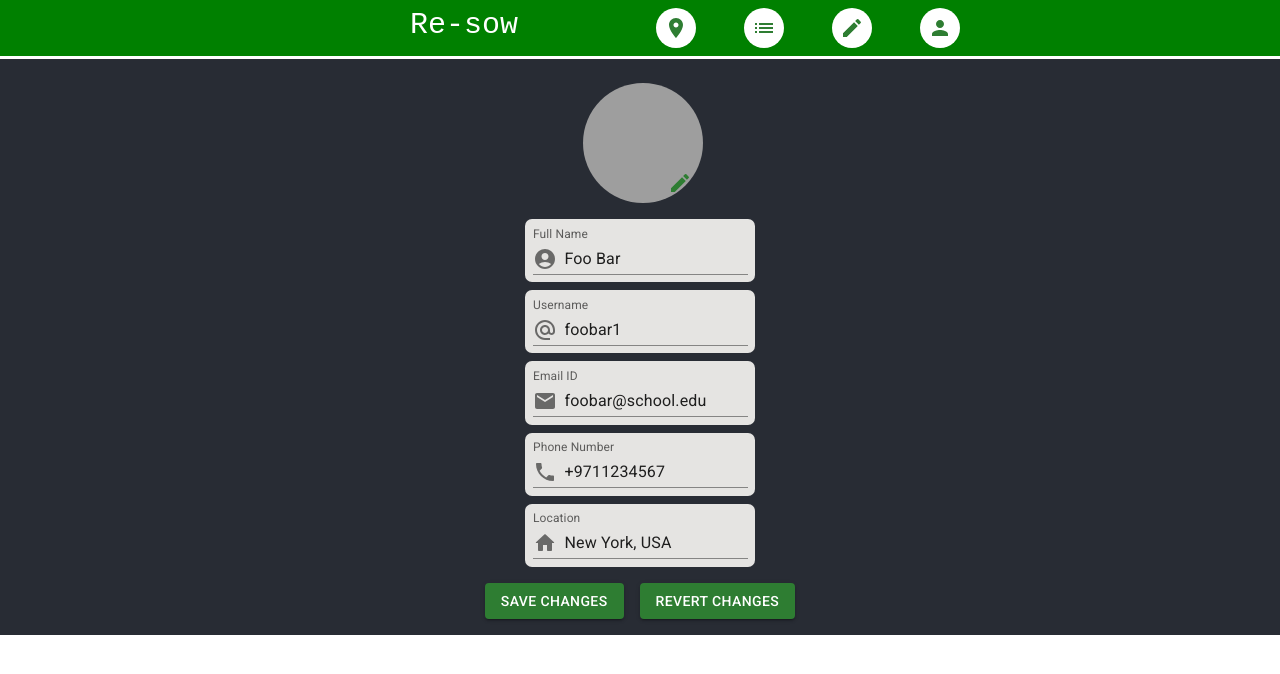
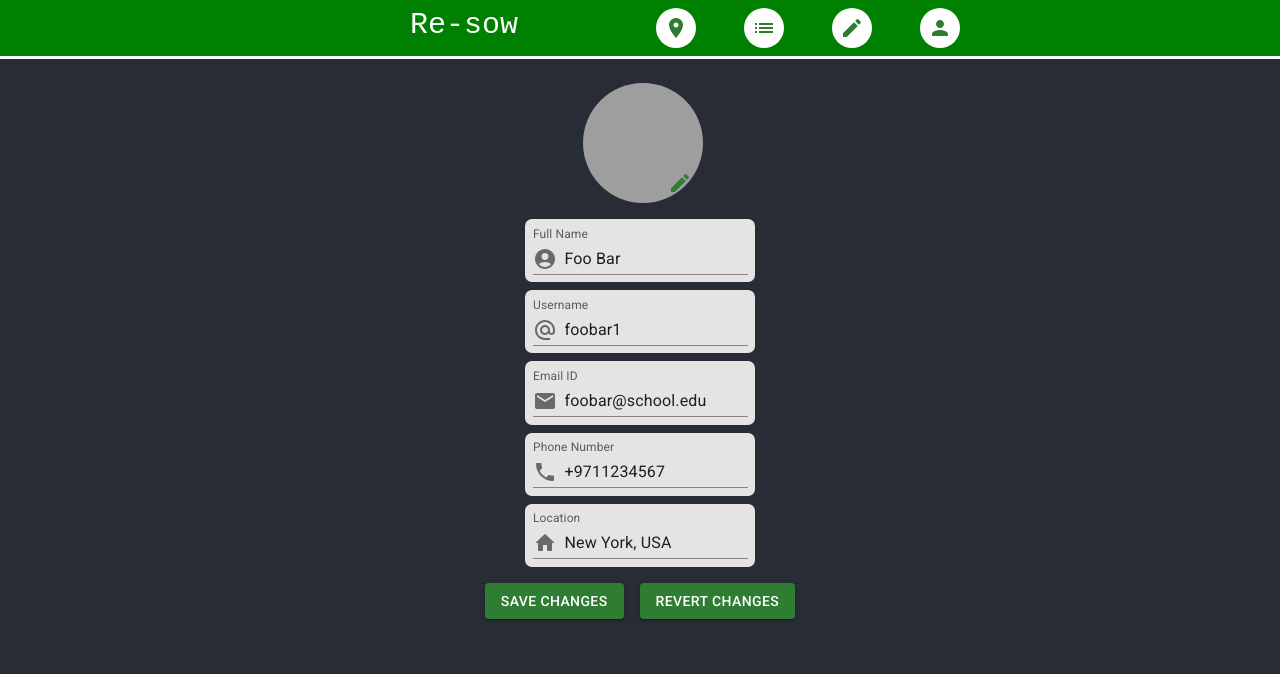
Before and after one commit to sachiniyer/resow, a React (Create React App) app in the folder front-end/: page /UserProfile/EditProfile in a window 1280 px wide. Shown: the top 674 px of the page. Built offline with nearby package versions, Linux system fonts and the light colour scheme; grey boxes are pictures that could not be loaded.

Commit message:
hotfix to fix background not extending fully (you are right Bhavika)

```diff
--- a/front-end/src/pages/EditProfile.js
+++ b/front-end/src/pages/EditProfile.js
@@ -1,4 +1,3 @@
-import "./EditProfile.css"
 import * as React from 'react';
 
 import Box from '@mui/material/Box';
@@ -32,8 +31,7 @@ function TextFieldContainer(props) {
 function EditProfile(props) {
 
   return (
-    <>
-      <div className="EditProfile">
+    <Box sx={{ height: "calc(100vh - 59px)" }}>
 
       <Box sx={{ mt: 3, mb: 2 }}>
 
@@ -68,8 +66,7 @@ function EditProfile(props) {
         </Stack>
       </Box>
 
-      </div>
-    </>
+    </Box>
 
   );
 }
```
Also changed, not shown: front-end/src/pages/EditProfile.css (deleted). Lines whose indentation alone changed are shown as unchanged.
